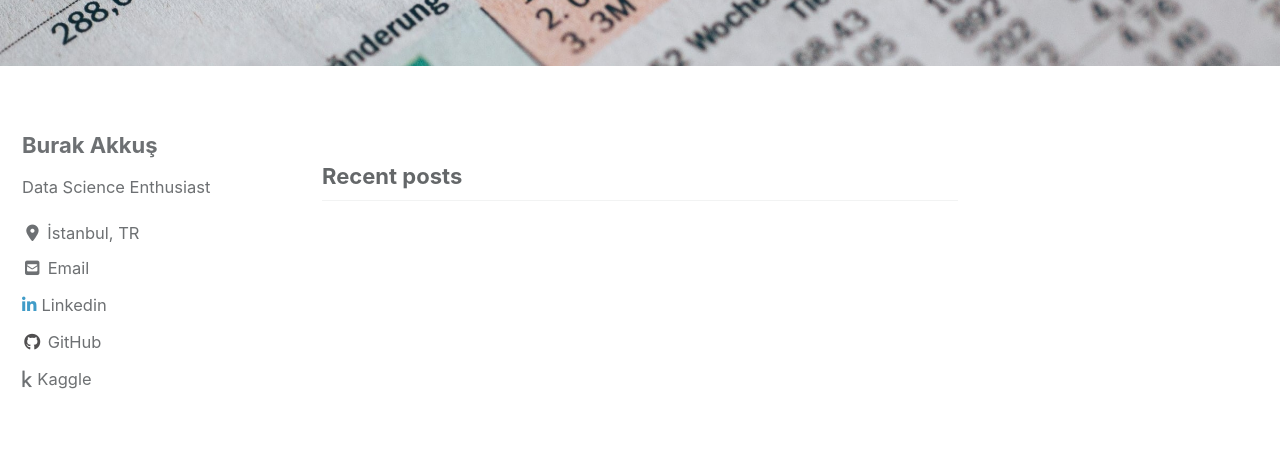
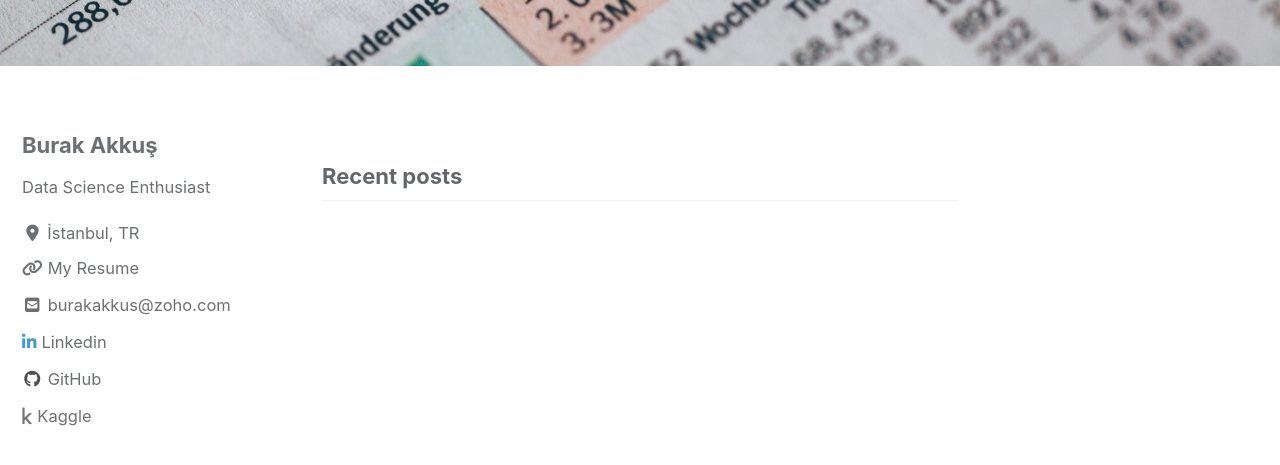
Before and after one commit to akkusburak/akkusburak.github.io, a Jekyll site: the page built from index.html, in a window 1280 px wide and 900 px high, scrolled down 342 px. Shown: the top 465 px of the window. Built offline with Jekyll 4.4.1, drawn with Linux system fonts in a browser that asks for light colours; cached includes are drawn as plain includes; nearby versions of some CDN libraries; the list of posts is cut into pages by our own code.

Commit message:
Initial commit

```diff
--- a/_config.yml
+++ b/_config.yml
@@ -99,7 +99,10 @@ author:
   location         : "İstanbul, TR"
   email            :
   links:
-    - label: "Email"
+    - label: "My Resume"
+      icom: "fas fa-file"
+      url: "https://app.luminpdf.com/viewer/5ebfe5791325260017f6bbd6"
+    - label: "burakakkus@zoho.com"
       icon: "fas fa-fw fa-envelope-square"
       url: "mailto:burakakkus@zoho.com"
     - label: "Linkedin"
```
